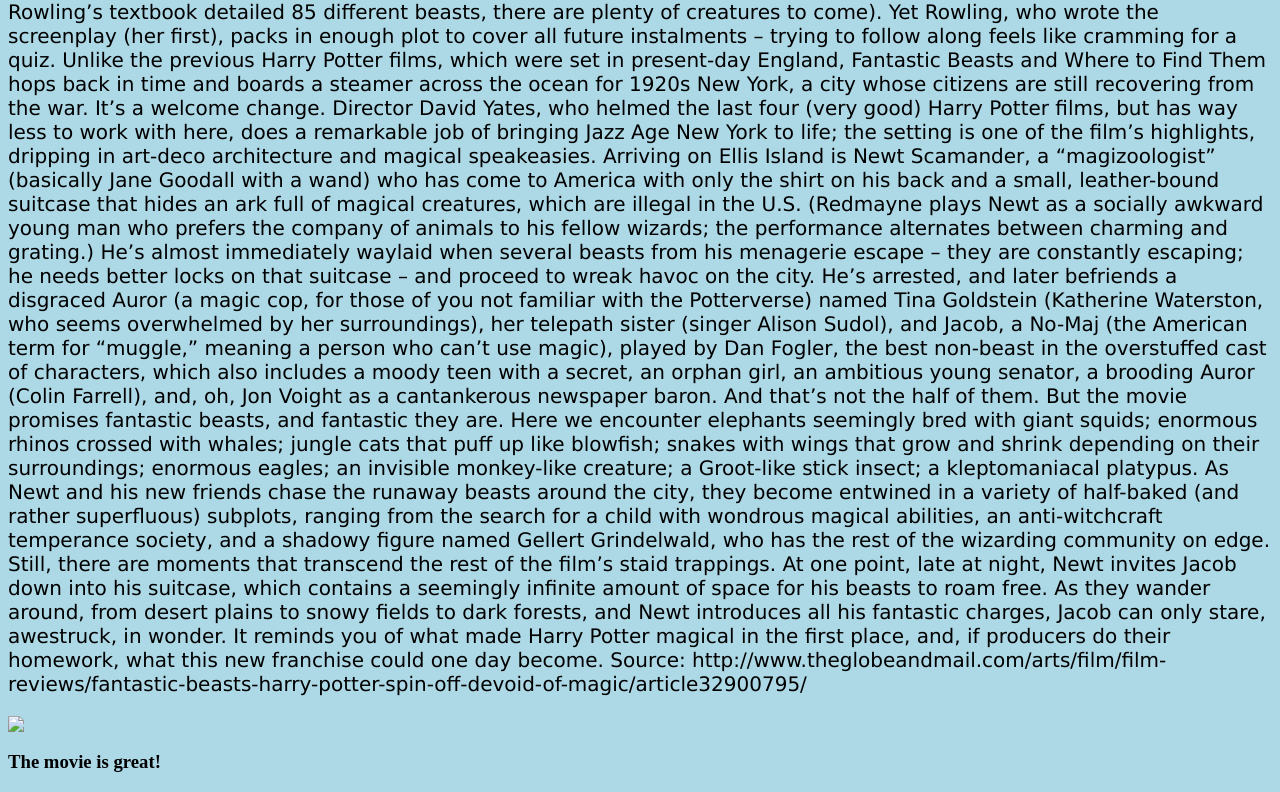
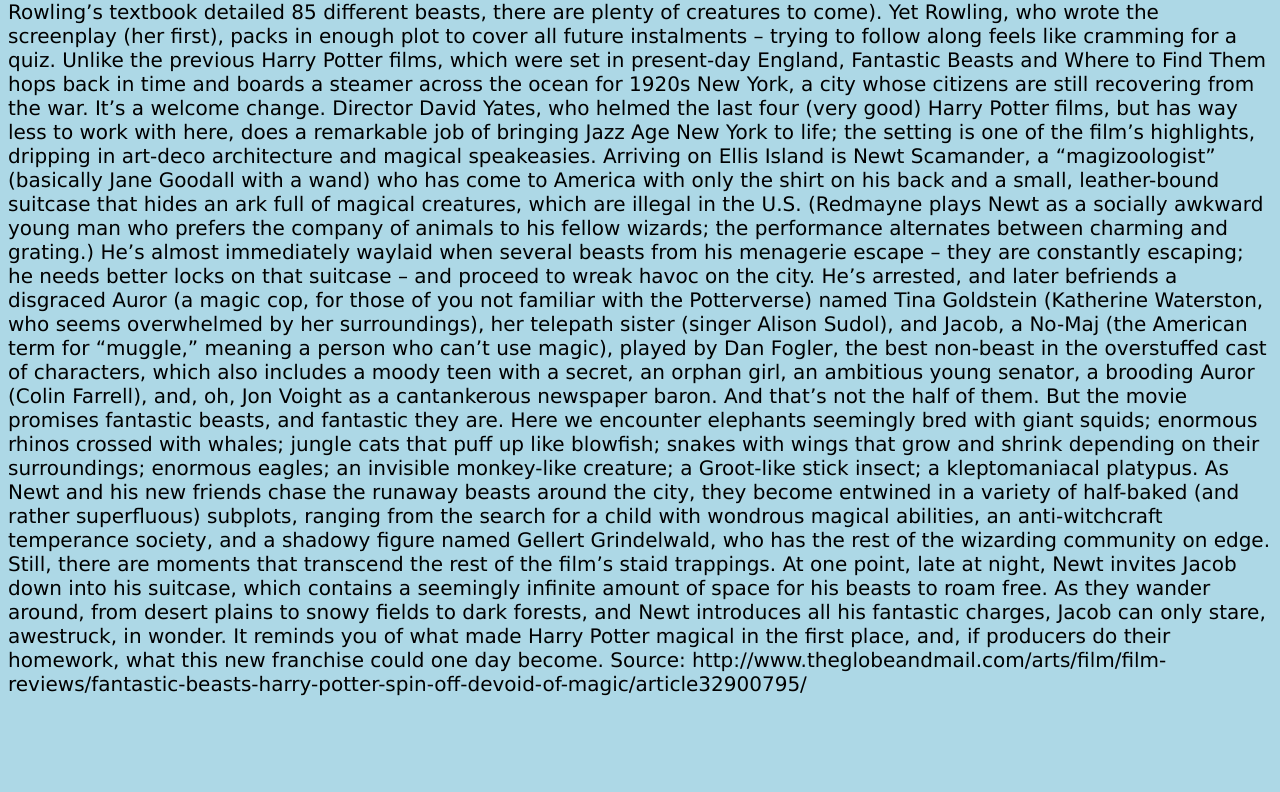
Before and after one commit to dhs17y1czhangyaoye/dhs17y1czhangyaoye.github.io, a plain HTML site: page pageone.html in a window 1280 px wide. Shown: the part 3712-4504 px from the top of the page. After the commit the page ends 4428 px from the top, so only its background shows below. Drawn offline with Linux system fonts and the light colour scheme.

Commit message:
Update pageone.html

```diff
--- a/pageone.html
+++ b/pageone.html
@@ -23,8 +23,3 @@ As Newt and his new friends chase the runaway beasts around the city, they becom
 Still, there are moments that transcend the rest of the film’s staid trappings. At one point, late at night, Newt invites Jacob down into his suitcase, which contains a seemingly infinite amount of space for his beasts to roam free. As they wander around, from desert plains to snowy fields to dark forests, and Newt introduces all his fantastic charges, Jacob can only stare, awestruck, in wonder. It reminds you of what made Harry Potter magical in the first place, and, if producers do their homework, what this new franchise could one day become.
 Source: http://www.theglobeandmail.com/arts/film/film-reviews/fantastic-beasts-harry-potter-spin-off-devoid-of-magic/article32900795/
   </p>
-  <img src="photo3.jpg">
-  <h3>The movie is great!</h3>
-
-
-  </body>
```
